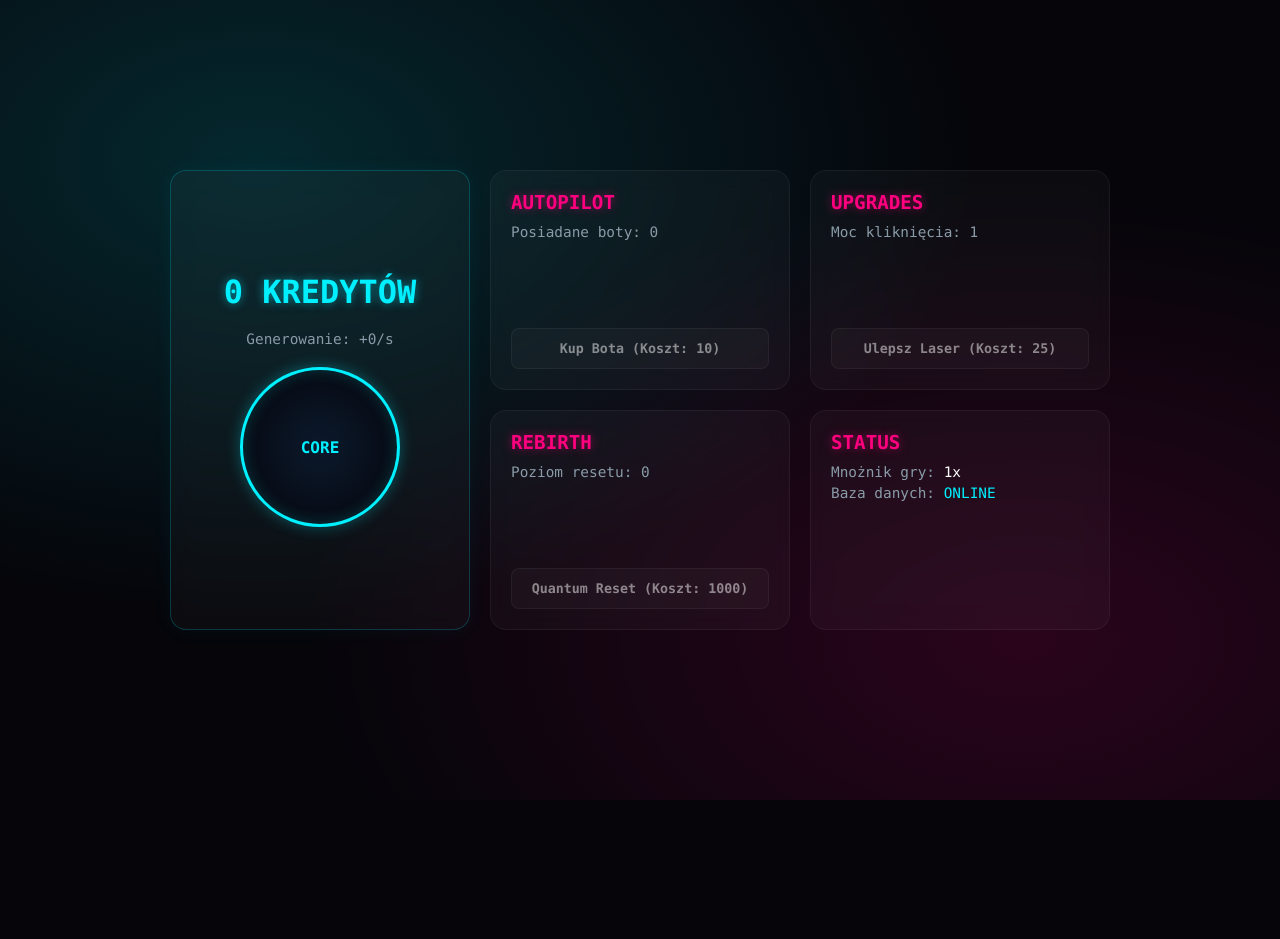
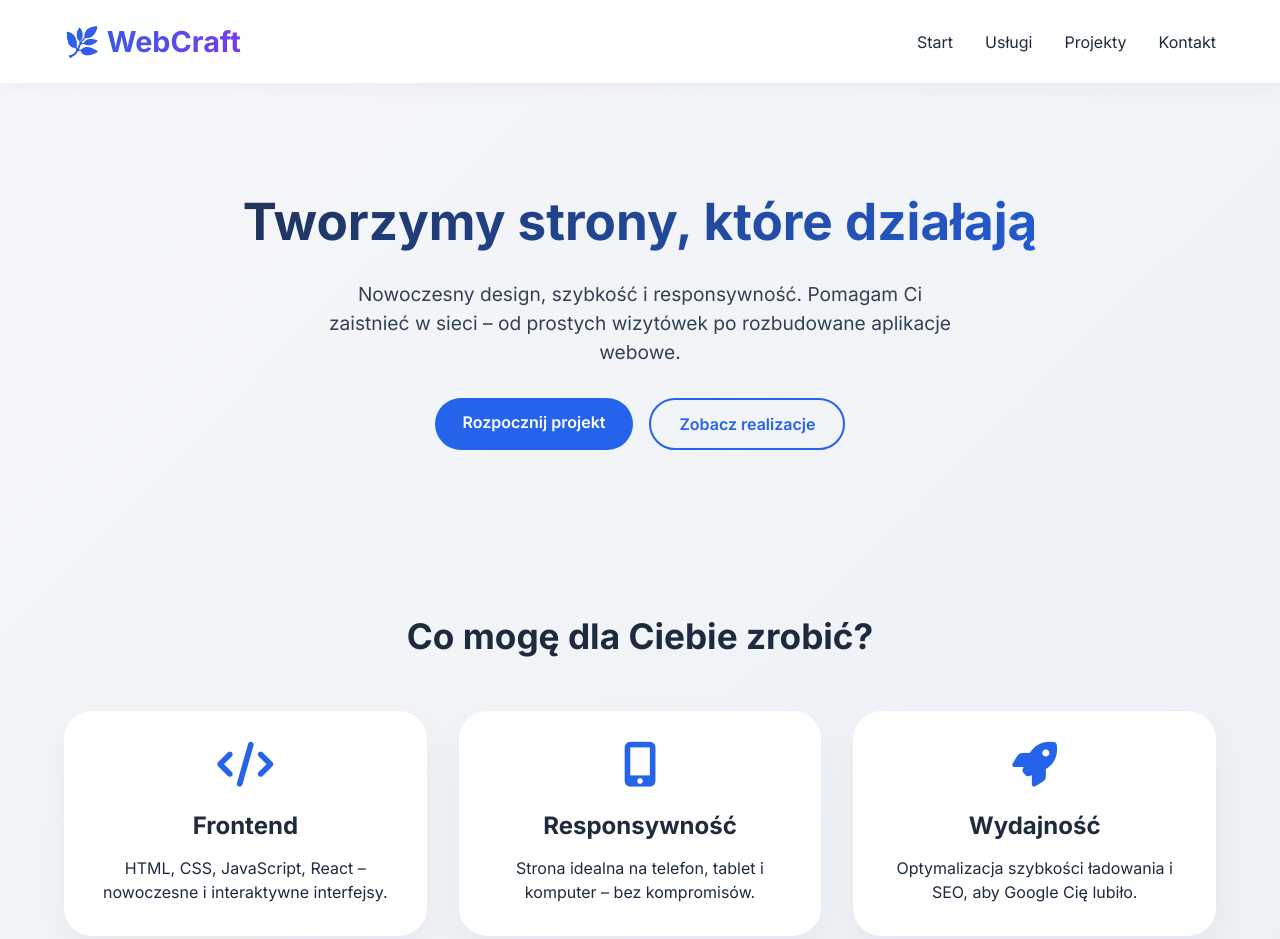
Before and after one commit to PAPAJUSKUTEN/primerp-game, a plain HTML site: page index.html in a window 1280 px wide. Shown: the top 939 px of the page. Before the commit the page ends 800 px from the top, so only its background shows below. Drawn offline with Linux system fonts and the light colour scheme.

Commit message:
Update index.html

```diff
--- a/index.html
+++ b/index.html
@@ -3,294 +3,372 @@
 <head>
     <meta charset="UTF-8">
     <meta name="viewport" content="width=device-width, initial-scale=1.0">
-    <title>CyberCore: Neon Clicker</title>
+    <title>Moja strona | Nowoczesna wizytówka</title>
+    <!-- Google Fonts -->
+    <link href="https://fonts.googleapis.com/css2?family=Inter:opsz,wght@14..32,300;14..32,400;14..32,600;14..32,700&display=swap" rel="stylesheet">
+    <!-- Font Awesome (ikony) -->
+    <link rel="stylesheet" href="https://cdnjs.cloudflare.com/ajax/libs/font-awesome/6.0.0-beta3/css/all.min.css">
     <style>
-        /* --- RESET I BRYŁA GŁÓWNA --- */
         * {
             margin: 0;
             padding: 0;
             box-sizing: border-box;
-            font-family: 'Consolas', 'Courier New', monospace;
-            user-select: none;
         }
 
         body {
-            background-color: #05050a;
-            color: #ffffff;
-            min-height: 100vh;
-            display: flex;
-            justify-content: center;
-            align-items: center;
-            overflow: hidden;
-            background-image:
-                radial-gradient(at 20% 20%, rgba(0, 240, 255, 0.15) 0px, transparent 50%),
-                radial-gradient(at 80% 80%, rgba(255, 0, 127, 0.15) 0px, transparent 50%);
+            font-family: 'Inter', sans-serif;
+            background: linear-gradient(135deg, #f5f7fa 0%, #e9edf2 100%);
+            color: #1e2a3e;
+            line-height: 1.5;
+            scroll-behavior: smooth;
         }
 
-        /* --- BENTO GRID LAYOUT --- */
         .container {
-            display: grid;
-            grid-template-columns: repeat(3, 300px);
-            grid-template-rows: repeat(2, 220px);
-            gap: 20px;
-            padding: 20px;
+            max-width: 1200px;
+            margin: 0 auto;
+            padding: 0 24px;
         }
 
-        /* --- SZKLANY PANEL (GLASSMORPHISM) --- */
-        .bento-card {
-            background: rgba(255, 255, 255, 0.03);
+        /* header / nawigacja */
+        header {
+            background: rgba(255,255,255,0.9);
             backdrop-filter: blur(10px);
-            -webkit-backdrop-filter: blur(10px);
-            border: 1px solid rgba(255, 255, 255, 0.05);
-            border-radius: 16px;
-            padding: 20px;
-            display: flex;
-            flex-direction: column;
-            justify-content: space-between;
-            position: relative;
-            overflow: hidden;
-            transition: transform 0.3s ease, border-color 0.3s ease;
+            box-shadow: 0 2px 20px rgba(0,0,0,0.05);
+            position: sticky;
+            top: 0;
+            z-index: 100;
         }
 
-        .bento-card:hover {
-            transform: translateY(-5px);
+        nav {
+            display: flex;
+            justify-content: space-between;
+            align-items: center;
+            padding: 20px 0;
+            flex-wrap: wrap;
         }
 
-        /* Specyficzne układy kafelków Bento */
-        .card-main {
-            grid-row: span 2; /* Zajmuje 2 wiersze na wysokość */
-            justify-content: center;
-            align-items: center;
-            gap: 20px;
-            border-color: rgba(0, 240, 255, 0.2);
-            box-shadow: 0 0 20px rgba(0, 240, 255, 0.05);
+        .logo {
+            font-size: 1.8rem;
+            font-weight: 700;
+            background: linear-gradient(120deg, #2563eb, #7c3aed);
+            background-clip: text;
+            -webkit-background-clip: text;
+            color: transparent;
         }
 
-        /* --- ELEMENTY INTERFEJSU --- */
-        .neon-text-cyan {
-            color: #00f0ff;
-            text-shadow: 0 0 10px rgba(0, 240, 255, 0.5);
-            font-size: 2rem;
-            font-weight: bold;
+        .nav-links {
+            display: flex;
+            gap: 32px;
+            list-style: none;
+        }
+
+        .nav-links a {
+            text-decoration: none;
+            font-weight: 500;
+            color: #1e2a3e;
+            transition: color 0.2s;
+        }
+
+        .nav-links a:hover {
+            color: #2563eb;
+        }
+
+        /* przyciski */
+        .btn {
+            display: inline-block;
+            background: #2563eb;
+            color: white;
+            padding: 12px 28px;
+            border-radius: 40px;
+            text-decoration: none;
+            font-weight: 600;
+            transition: transform 0.2s, background 0.2s;
+            border: none;
+            cursor: pointer;
+        }
+
+        .btn:hover {
+            background: #1d4ed8;
+            transform: scale(1.02);
+        }
+
+        .btn-outline {
+            background: transparent;
+            border: 2px solid #2563eb;
+            color: #2563eb;
+        }
+
+        .btn-outline:hover {
+            background: #2563eb;
+            color: white;
+        }
+
+        /* hero section */
+        .hero {
+            padding: 100px 0 80px;
             text-align: center;
         }
 
-        .neon-text-pink {
-            color: #ff007f;
-            text-shadow: 0 0 10px rgba(255, 0, 127, 0.5);
-            font-size: 1.2rem;
-            font-weight: bold;
-            margin-bottom: 10px;
+        .hero h1 {
+            font-size: 3.2rem;
+            font-weight: 800;
+            background: linear-gradient(135deg, #1e2a3e, #2563eb);
+            background-clip: text;
+            -webkit-background-clip: text;
+            color: transparent;
+            margin-bottom: 20px;
         }
 
-        .stat-desc {
-            color: #8a9ba8;
-            font-size: 0.9rem;
+        .hero p {
+            font-size: 1.2rem;
+            max-width: 650px;
+            margin: 0 auto 32px;
+            color: #334155;
         }
 
-        /* --- RDZEŃ DO KLIKANIA --- */
-        .cyber-core {
-            width: 160px;
-            height: 160px;
-            border-radius: 50%;
-            background: radial-gradient(circle, #0b192c 0%, #05050a 100%);
-            border: 3px solid #00f0ff;
-            box-shadow: 0 0 15px rgba(0, 240, 255, 0.3), inset 0 0 15px rgba(0, 240, 255, 0.2);
-            cursor: pointer;
+        .hero-buttons {
+            display: flex;
+            gap: 16px;
+            justify-content: center;
+            flex-wrap: wrap;
+        }
+
+        /* karty / usługi */
+        .section {
+            padding: 80px 0;
+        }
+
+        .section-title {
+            text-align: center;
+            font-size: 2.2rem;
+            font-weight: 700;
+            margin-bottom: 48px;
+        }
+
+        .cards {
+            display: flex;
+            flex-wrap: wrap;
+            gap: 32px;
+            justify-content: center;
+        }
+
+        .card {
+            background: white;
+            border-radius: 28px;
+            padding: 32px;
+            flex: 1 1 280px;
+            box-shadow: 0 15px 35px rgba(0,0,0,0.05);
+            transition: all 0.25s;
+            text-align: center;
+        }
+
+        .card:hover {
+            transform: translateY(-8px);
+            box-shadow: 0 25px 40px rgba(0,0,0,0.1);
+        }
+
+        .card i {
+            font-size: 2.8rem;
+            color: #2563eb;
+            margin-bottom: 20px;
+        }
+
+        .card h3 {
+            font-size: 1.5rem;
+            margin-bottom: 12px;
+        }
+
+        /* galeria / projekty */
+        .projects-grid {
+            display: flex;
+            flex-wrap: wrap;
+            gap: 30px;
+            justify-content: center;
+        }
+
+        .project-item {
+            background: white;
+            border-radius: 28px;
+            overflow: hidden;
+            width: 320px;
+            box-shadow: 0 10px 25px rgba(0,0,0,0.05);
+            transition: 0.2s;
+        }
+
+        .project-img {
+            background: #d9e2ef;
+            height: 200px;
+            display: flex;
+            align-items: center;
+            justify-content: center;
+            font-size: 3rem;
+            color: #2563eb;
+        }
+
+        .project-info {
+            padding: 24px;
+        }
+
+        /* stopka */
+        footer {
+            background: #0f172a;
+            color: #cbd5e1;
+            text-align: center;
+            padding: 40px 0;
+        }
+
+        .social-icons {
+            margin-top: 20px;
             display: flex;
             justify-content: center;
-            align-items: center;
-            font-weight: bold;
-            color: #00f0ff;
-            transition: transform 0.1s ease, box-shadow 0.1s ease;
+            gap: 24px;
         }
 
-        .cyber-core:active {
-            transform: scale(0.95);
-            box-shadow: 0 0 30px rgba(0, 240, 255, 0.6), inset 0 0 5px rgba(0, 240, 255, 0.4);
+        .social-icons a {
+            color: #cbd5e1;
+            font-size: 1.5rem;
+            transition: color 0.2s;
         }
 
-        /* --- PRZYCISKI SKLEPU --- */
-        .upgrade-btn {
-            width: 100%;
-            background: rgba(255, 255, 255, 0.05);
-            border: 1px solid rgba(255, 255, 255, 0.1);
-            padding: 12px;
-            border-radius: 8px;
-            color: white;
-            cursor: pointer;
-            font-weight: bold;
-            transition: all 0.2s ease;
-        }
-
-        .upgrade-btn:hover:not(:disabled) {
-            background: #ff007f;
-            border-color: #ff007f;
-            box-shadow: 0 0 15px rgba(255, 0, 127, 0.4);
+        .social-icons a:hover {
             color: white;
         }
 
-        .upgrade-btn:disabled {
-            opacity: 0.5;
-            cursor: not-allowed;
+        @media (max-width: 768px) {
+            .hero h1 { font-size: 2.3rem; }
+            nav { flex-direction: column; gap: 15px; }
+            .nav-links { gap: 20px; }
         }
     </style>
 </head>
 <body>
 
+<header>
     <div class="container">
+        <nav>
+            <div class="logo">🌿 WebCraft</div>
+            <ul class="nav-links">
+                <li><a href="#">Start</a></li>
+                <li><a href="#uslugi">Usługi</a></li>
+                <li><a href="#projekty">Projekty</a></li>
+                <li><a href="#kontakt">Kontakt</a></li>
+            </ul>
+        </nav>
+    </div>
+</header>
 
-        <!-- KAfelek 1: Główny Panel (Służy do klikania) -->
-        <div class="bento-card card-main">
-            <div id="credits-display" class="neon-text-cyan">0 KREDYTÓW</div>
-            <div id="cps-display" class="stat-desc">Generowanie: +0/s</div>
-            <div class="cyber-core" id="core-button">CORE</div>
-        </div>
-
-        <!-- Kafelek 2: Sklep - Boty automatyczne -->
-        <div class="bento-card">
-            <div>
-                <div class="neon-text-pink">AUTOPILOT</div>
-                <div class="stat-desc" id="bot-count">Posiadane boty: 0</div>
-            </div>
-            <button class="upgrade-btn" id="buy-bot-btn">Kup Bota (Koszt: 10)</button>
-        </div>
-
-        <!-- Kafelek 3: Sklep - Siła Kliknięcia -->
-        <div class="bento-card">
-            <div>
-                <div class="neon-text-pink">UPGRADES</div>
-                <div class="stat-desc" id="click-power-display">Moc kliknięcia: 1</div>
-            </div>
-            <button class="upgrade-btn" id="buy-click-btn">Ulepsz Laser (Koszt: 25)</button>
-        </div>
-
-        <!-- Kafelek 4: System Rebirthów -->
-        <div class="bento-card">
-            <div>
-                <div class="neon-text-pink">REBIRTH</div>
-                <div class="stat-desc" id="rebirth-display">Poziom resetu: 0</div>
-            </div>
-            <button class="upgrade-btn" id="rebirth-btn" disabled>Kwantowy Reset (Koszt: 1000)</button>
-        </div>
-
-        <!-- Kafelek 5: Statystyki Ogólne -->
-        <div class="bento-card">
-            <div>
-                <div class="neon-text-pink">STATUS</div>
-                <div class="stat-desc" style="margin-top: 5px;">Mnożnik gry: <span id="multiplier-display" style="color: #fff;">1x</span></div>
-                <div class="stat-desc" style="margin-top: 5px;">Baza danych: <span style="color: #00f0ff;">ONLINE</span></div>
+<main>
+    <div class="container">
+        <div class="hero">
+            <h1>Tworzymy strony, które działają</h1>
+            <p>Nowoczesny design, szybkość i responsywność. Pomagam Ci zaistnieć w sieci – od prostych wizytówek po rozbudowane aplikacje webowe.</p>
+            <div class="hero-buttons">
+                <a href="#kontakt" class="btn">Rozpocznij projekt</a>
+                <a href="#projekty" class="btn btn-outline">Zobacz realizacje</a>
             </div>
         </div>
-
     </div>
 
-    <!-- --- LOGIKA GRY (JAVASCRIPT) --- -->
-    <script>
-        // Stan Gry
-        let credits = 0;
-        let creditsPerClick = 1;
-        let creditsPerSecond = 0;
+    <section id="uslugi" class="section">
+        <div class="container">
+            <h2 class="section-title">Co mogę dla Ciebie zrobić?</h2>
+            <div class="cards">
+                <div class="card">
+                    <i class="fas fa-code"></i>
+                    <h3>Frontend</h3>
+                    <p>HTML, CSS, JavaScript, React – nowoczesne i interaktywne interfejsy.</p>
+                </div>
+                <div class="card">
+                    <i class="fas fa-mobile-alt"></i>
+                    <h3>Responsywność</h3>
+                    <p>Strona idealna na telefon, tablet i komputer – bez kompromisów.</p>
+                </div>
+                <div class="card">
+                    <i class="fas fa-rocket"></i>
+                    <h3>Wydajność</h3>
+                    <p>Optymalizacja szybkości ładowania i SEO, aby Google Cię lubiło.</p>
+                </div>
+            </div>
+        </div>
+    </section>
 
-        let botCost = 10;
-        let botCount = 0;
+    <section id="projekty" class="section" style="background: #f8fafc;">
+        <div class="container">
+            <h2 class="section-title">Przykładowe realizacje</h2>
+            <div class="projects-grid">
+                <div class="project-item">
+                    <div class="project-img"><i class="fas fa-laptop-code"></i></div>
+                    <div class="project-info">
+                        <h3>Portfolio kreatywne</h3>
+                        <p>Strona dla grafika z galerią prac i animacjami.</p>
+                    </div>
+                </div>
+                <div class="project-item">
+                    <div class="project-img"><i class="fas fa-store"></i></div>
+                    <div class="project-info">
+                        <h3>Sklep internetowy</h3>
+                        <p>Wersja demo z koszykiem i integracją płatności.</p>
+                    </div>
+                </div>
+                <div class="project-item">
+                    <div class="project-img"><i class="fas fa-chart-line"></i></div>
+                    <div class="project-info">
+                        <h3>Aplikacja dashboard</h3>
+                        <p>Panel analityczny z wykresami i danymi na żywo.</p>
+                    </div>
+                </div>
+            </div>
+        </div>
+    </section>
 
-        let clickUpgradeCost = 25;
+    <section id="kontakt" class="section">
+        <div class="container">
+            <h2 class="section-title">Porozmawiajmy o Twoim pomyśle ✨</h2>
+            <div style="max-width: 600px; margin: 0 auto; background: white; border-radius: 32px; padding: 32px; box-shadow: 0 20px 35px rgba(0,0,0,0.05);">
+                <form action="#" method="post">
+                    <div style="margin-bottom: 20px;">
+                        <label for="name" style="display: block; font-weight: 600; margin-bottom: 6px;">Imię / Nazwa</label>
+                        <input type="text" id="name" name="name" style="width: 100%; padding: 12px; border-radius: 20px; border: 1px solid #ccc; font-family: inherit;" required>
+                    </div>
+                    <div style="margin-bottom: 20px;">
+                        <label for="email" style="display: block; font-weight: 600; margin-bottom: 6px;">Email</label>
+                        <input type="email" id="email" name="email" style="width: 100%; padding: 12px; border-radius: 20px; border: 1px solid #ccc; font-family: inherit;" required>
+                    </div>
+                    <div style="margin-bottom: 20px;">
+                        <label for="msg" style="display: block; font-weight: 600; margin-bottom: 6px;">Wiadomość</label>
+                        <textarea id="msg" name="message" rows="4" style="width: 100%; padding: 12px; border-radius: 20px; border: 1px solid #ccc; font-family: inherit;" required></textarea>
+                    </div>
+                    <div style="text-align: center;">
+                        <button type="submit" class="btn">Wyślij wiadomość</button>
+                    </div>
+                    <p style="font-size: 0.75rem; text-align: center; margin-top: 20px; color: #666;">(formularz demonstracyjny – na razie nie wysyła maila)</p>
+                </form>
+            </div>
+        </div>
+    </section>
+</main>
 
-        let rebirths = 0;
-        let rebirthCost = 1000;
-        let gameMultiplier = 1;
+<footer>
+    <div class="container">
+        <p>&copy; 2026 WebCraft | Nowoczesne strony internetowe</p>
+        <div class="social-icons">
+            <a href="#"><i class="fab fa-github"></i></a>
+            <a href="#"><i class="fab fa-linkedin"></i></a>
+            <a href="#"><i class="fab fa-x-twitter"></i></a>
+        </div>
+    </div>
+</footer>
 
-        // Elementy DOM
-        const creditsDisplay = document.getElementById('credits-display');
-        const cpsDisplay = document.getElementById('cps-display');
-        const coreButton = document.getElementById('core-button');
-
-        const botCountDisplay = document.getElementById('bot-count');
-        const buyBotBtn = document.getElementById('buy-bot-btn');
-
-        const clickPowerDisplay = document.getElementById('click-power-display');
-        const buyClickBtn = document.getElementById('buy-click-btn');
-
-        const rebirthDisplay = document.getElementById('rebirth-display');
-        const rebirthBtn = document.getElementById('rebirth-btn');
-        const multiplierDisplay = document.getElementById('multiplier-display');
-
-        // Funkcja aktualizacji UI
-        function updateUI() {
-            creditsDisplay.innerText = `${credits} KREDYTÓW`;
-            cpsDisplay.innerText = `Generowanie: +${creditsPerSecond * gameMultiplier}/s`;
-
-            botCountDisplay.innerText = `Posiadane boty: ${botCount}`;
-            buyBotBtn.innerText = `Kup Bota (Koszt: ${botCost})`;
-            buyBotBtn.disabled = credits < botCost;
-
-            clickPowerDisplay.innerText = `Moc kliknięcia: ${creditsPerClick * gameMultiplier}`;
-            buyClickBtn.innerText = `Ulepsz Laser (Koszt: ${clickUpgradeCost})`;
-            buyClickBtn.disabled = credits < clickUpgradeCost;
-
-            rebirthDisplay.innerText = `Poziom resetu: ${rebirths}`;
-            rebirthBtn.innerText = `Quantum Reset (Koszt: ${rebirthCost})`;
-            multiplierDisplay.innerText = `${gameMultiplier}x`;
-            rebirthBtn.disabled = credits < rebirthCost;
-        }
-
-        // Kliknięcie w Rdzeń
-        coreButton.addEventListener('click', () => {
-            credits += creditsPerClick * gameMultiplier;
-            updateUI();
+<!-- mały skrypt (demonstracja alertu przy wysyłce formularza) -->
+<script>
+    const form = document.querySelector('form');
+    if(form) {
+        form.addEventListener('submit', function(e) {
+            e.preventDefault();
+            alert('Dziękujemy! To jest wersja demonstracyjna. W prawdziwej stronie formularz wysyłałby email.');
+            form.reset();
         });
-
-        // Zakup bota automatycznego
-        buyBotBtn.addEventListener('click', () => {
-            if (credits >= botCost) {
-                credits -= botCost;
-                botCount++;
-                creditsPerSecond += 1;
-                botCost = Math.floor(botCost * 1.5);
-                updateUI();
-            }
-        });
-
-        // Zakup ulepszenia kliknięcia
-        buyClickBtn.addEventListener('click', () => {
-            if (credits >= clickUpgradeCost) {
-                credits -= clickUpgradeCost;
-                creditsPerClick += 1;
-                clickUpgradeCost = Math.floor(clickUpgradeCost * 1.6);
-                updateUI();
-            }
-        });
-
-        // Rebirth (Odrodzenie)
-        rebirthBtn.addEventListener('click', () => {
-            if (credits >= rebirthCost) {
-                rebirths++;
-                gameMultiplier = rebirths + 1;
-                rebirthCost = Math.floor(rebirthCost * 2.5);
-
-                // Reset postępów
-                credits = 0;
-                creditsPerClick = 1;
-                creditsPerSecond = 0;
-                botCount = 0;
-                botCost = 10;
-                clickUpgradeCost = 25;
-
-                updateUI();
-            }
-        });
-
-        // Pętla gry działająca co sekundę (dochód pasywny)
-        setInterval(() => {
-            if (creditsPerSecond > 0) {
-                credits += creditsPerSecond * gameMultiplier;
-                updateUI();
-            }
-        }, 1000);
-
-        // Pierwsze uruchomienie UI
-        updateUI();
-    </script>
+    }
+</script>
 </body>
 </html>
```
